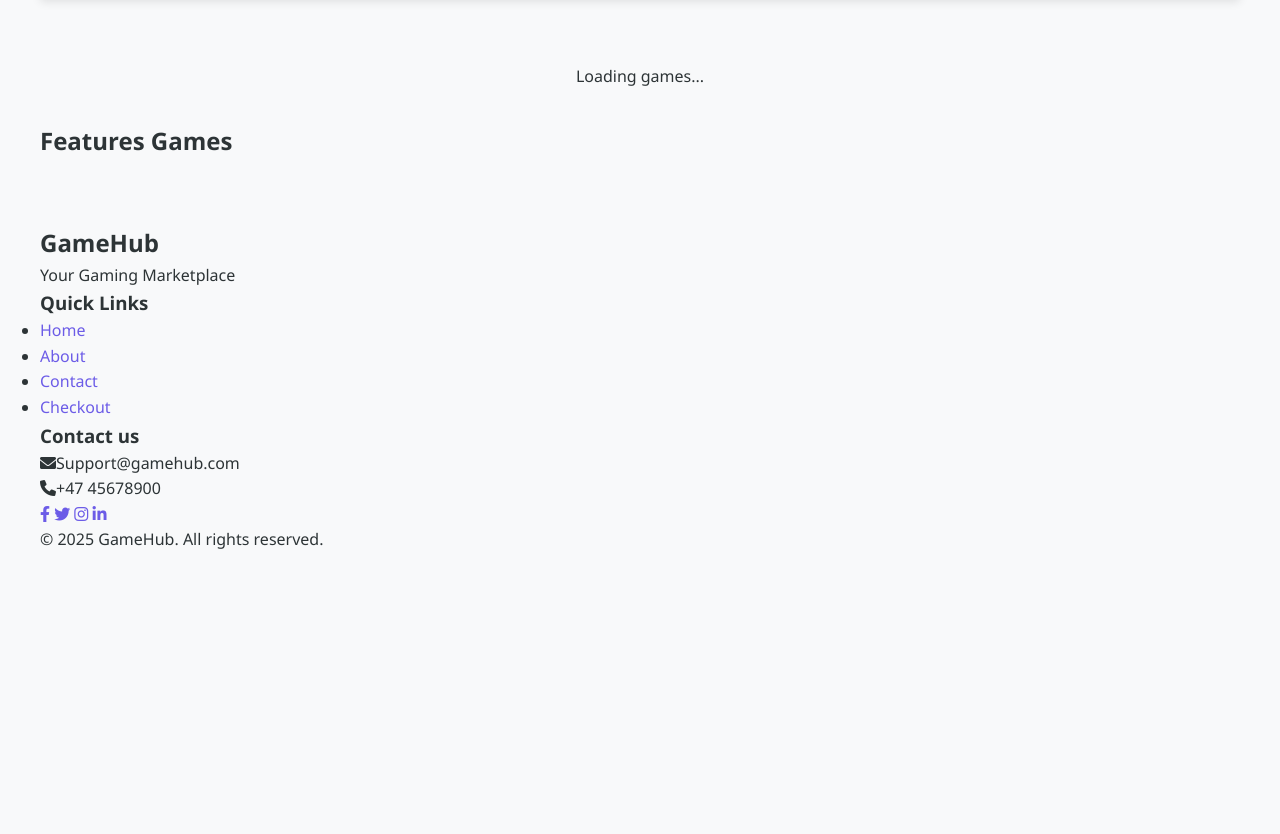
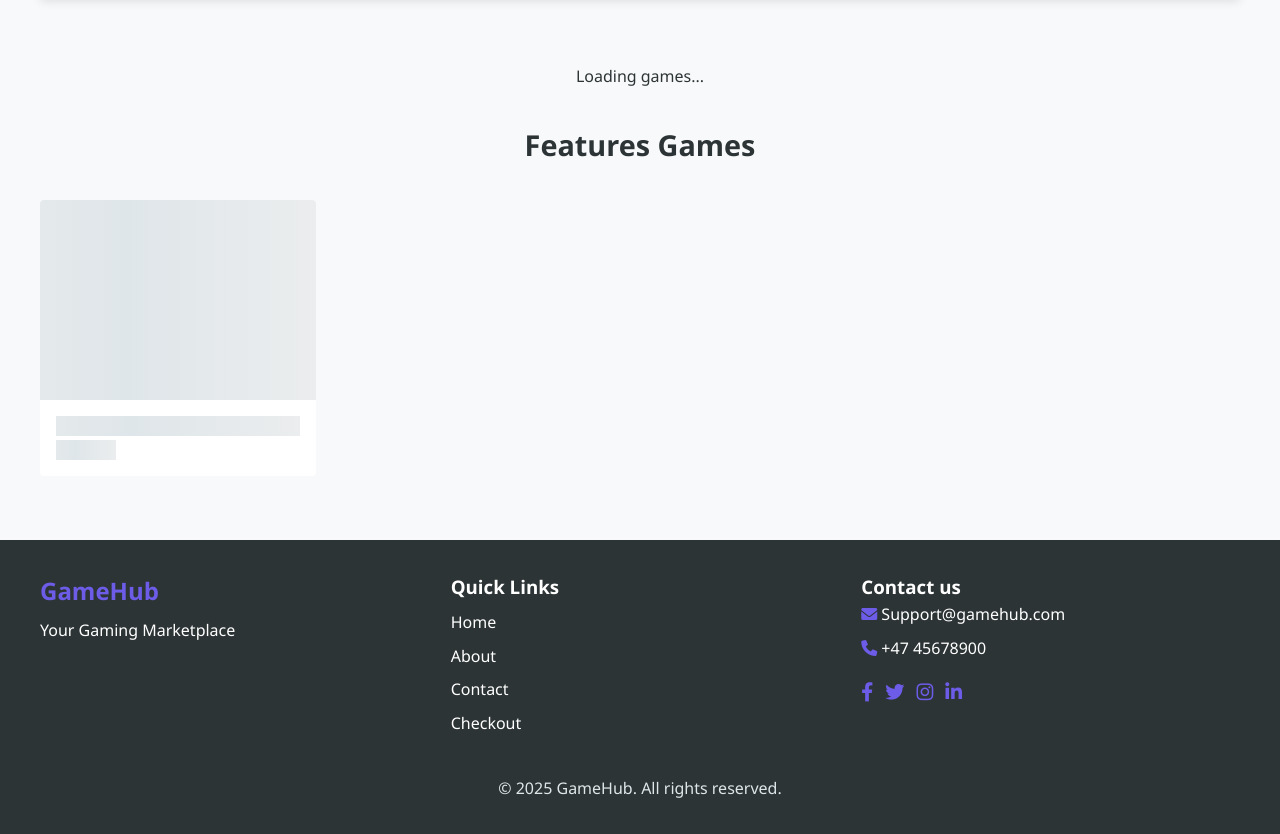
Before and after one commit to sergiu-sa/Sergiu_Sarbu_JS1_CA_AUG24FT.txt, a plain HTML site: page index.html in a window 1280 px wide. Shown: the part 480-1314 px from the top of the page. Before the commit the page ends 1033 px from the top, so only its background shows below. Drawn offline with Linux system fonts and the light colour scheme.

Commit message:
Updated the footer styles

```diff
--- a/css/style.css
+++ b/css/style.css
@@ -86,6 +86,8 @@ header {
   color: var(--primary-color);
 }
 
+
+/* Navigatin styles */
 .nav-links {
   display: flex;
   list-style: none;
@@ -250,7 +252,168 @@ loading-spinner {
   }
 }
 
-/* Product Section */
+/* Products Section */
 .products {
   margin-bottom: var(--spacing-lg);
 }
+
+.products h2{
+  margin-bottom: var(--spacing-lg);
+  font-size: 1.8rem;
+  text-align: center;
+}
+
+.products-grid{
+  display: grid;
+  grid-template-columns: repeat(auto-fill, minmax(250px, 1fr));
+  gap: var(--spacing-lg);
+}
+
+.product-card {
+  background-color: white;
+  border-radius: var(--border-radius);
+  box-shadow: 0 2px 10px var(--shadow-color);
+  overflow: hidden;
+  transition: transform var(--transition-speed) ease; box-shadow: var(--transition-speed) ease;
+}
+.product-card:hover {
+  transform: translateY(-5px);
+  box-shadow: 0 5px 15px var(--shadow-color);
+}
+
+.product-image {
+  height: 200px;
+  background-color: var(--gray-color);
+  position: relative;
+}
+
+.product-image img {
+  height:100%;
+  height: 100%;
+  object-fit: cover;
+}
+
+.product-info {
+  padding: var(--spacing-md);
+}
+
+.product-title {
+  font-sixe: 1.2rem;
+  margin-bottom: var(--spacing-xs);
+  white-space: nowrap;
+  overflow: hidden;
+  text-overflow: ellipsis;
+}
+
+.product-price {
+  color: var(--primary-color);
+  font-weight: bold;
+  font-size: 1.1rem;;
+}
+
+.product-card.placeholder .product-image,
+.product-card.placeholder .product-title,
+.product-card.placeholder .product-price {
+  background: linear-gradient(90deg, var(--gray-color) 0%, #f0f0f0 50%, var(--gray-color) 100%);
+  background-size: 200% 100%;
+  animation:loading 1.5s infinite;
+}
+
+.product-card.placeholder .product-title{
+  height: 20px;
+}
+
+.product-card.placeholder .product-price{
+  height: 20px;
+  width: 60px;
+  margin-top: var(--spacing-xs);
+}
+
+@keyframes loading {
+  0% { background-position: 200% 0;}
+  100% { background-position: -200% 0;}
+}
+
+
+/* Footer styles- start*/
+footer {
+  background-color: var(--dark-color);
+  color: white;
+  padding: var(--spacing-lg) 0;
+}
+
+.footer-content {
+  display: flex;
+  flex-wrap: wrap;
+  gap: var(--spacing-lg);
+  margin-bottom: var(--spacing-lg);
+}
+
+.footer-logo {
+  flex: 1;
+  min-width: 200px;
+}
+
+.footer-logo h2 {
+  color: var(--primary-color);
+  margin-bottom: var(--spacing-sm);
+}
+
+.footer-links {
+  flex: 1;
+  min-width: 200px;
+}
+
+.footer-links h3,
+.footer-contact he {
+  margin-bottom: var(--spacing-sm);
+  color:white
+}
+
+.footer-links ul {
+  list-style: none;;
+}
+
+.footer-links li {
+  margin-bottom: var(--spacing-sm);
+}
+
+.footer-links a {
+  color: white;
+}
+
+.footer-contact {
+  flex: 1;
+  min-width: 200px;
+}
+
+.footer-contact p {
+  margin-bottom: var(--spacing-sm);
+}
+
+.footer-contact i {
+  margin-right: var(--spacing-xs);
+  color: var(--primary-color);
+}
+
+.social-icons {
+  display: flex;
+  gap: var(--spacing-sm);
+  margin-top: var(--spacing-md);
+}
+
+.social-icons a {
+  color: var(--gray-color);
+  font-size: 1.2rem;
+  transition: color var(--transition-speed) ease;
+}
+
+.social-icons a:hover {
+  color: white;
+}
+.copyright {
+  text-align: center;
+  margin-top: var(--spacing-md);
+  color: var(--gray-color);
+}
+/*Footer styles- end */
```
